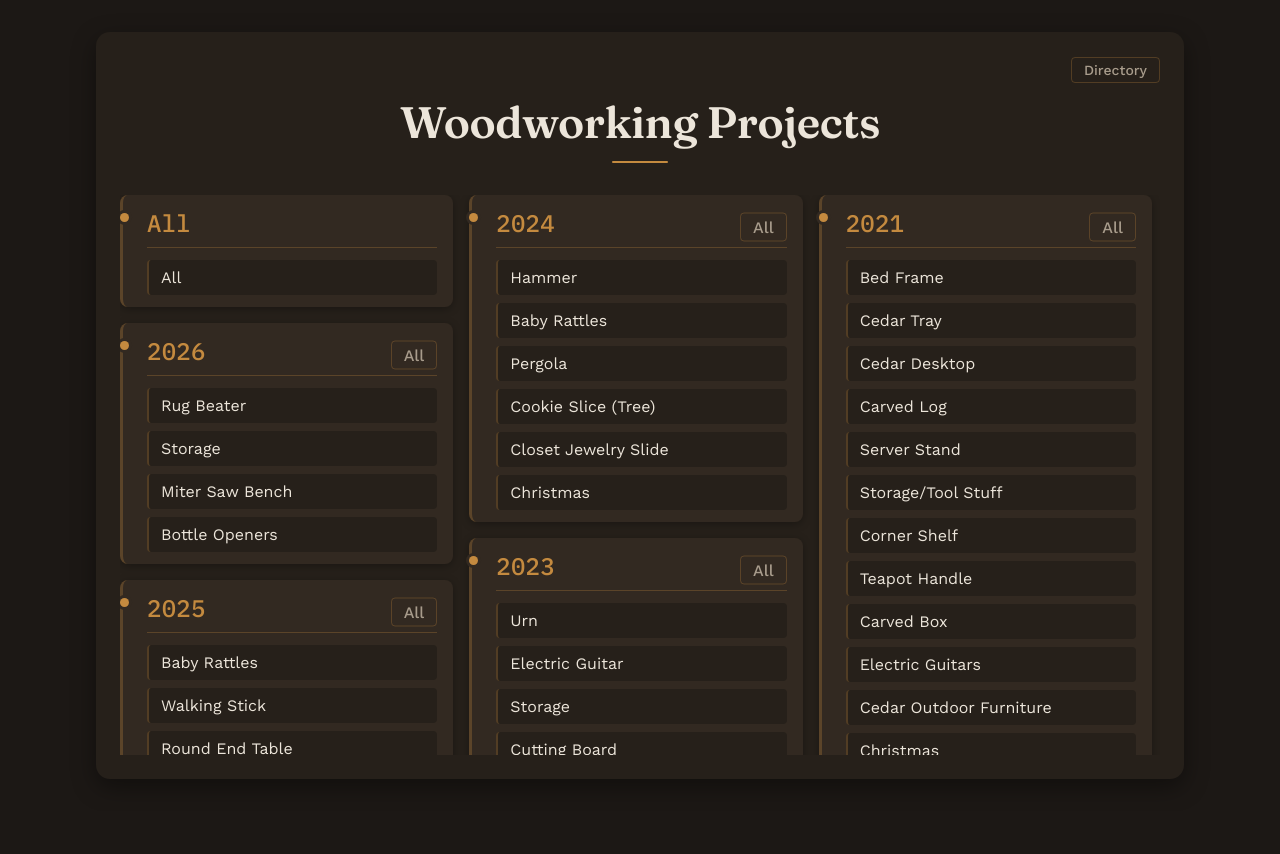
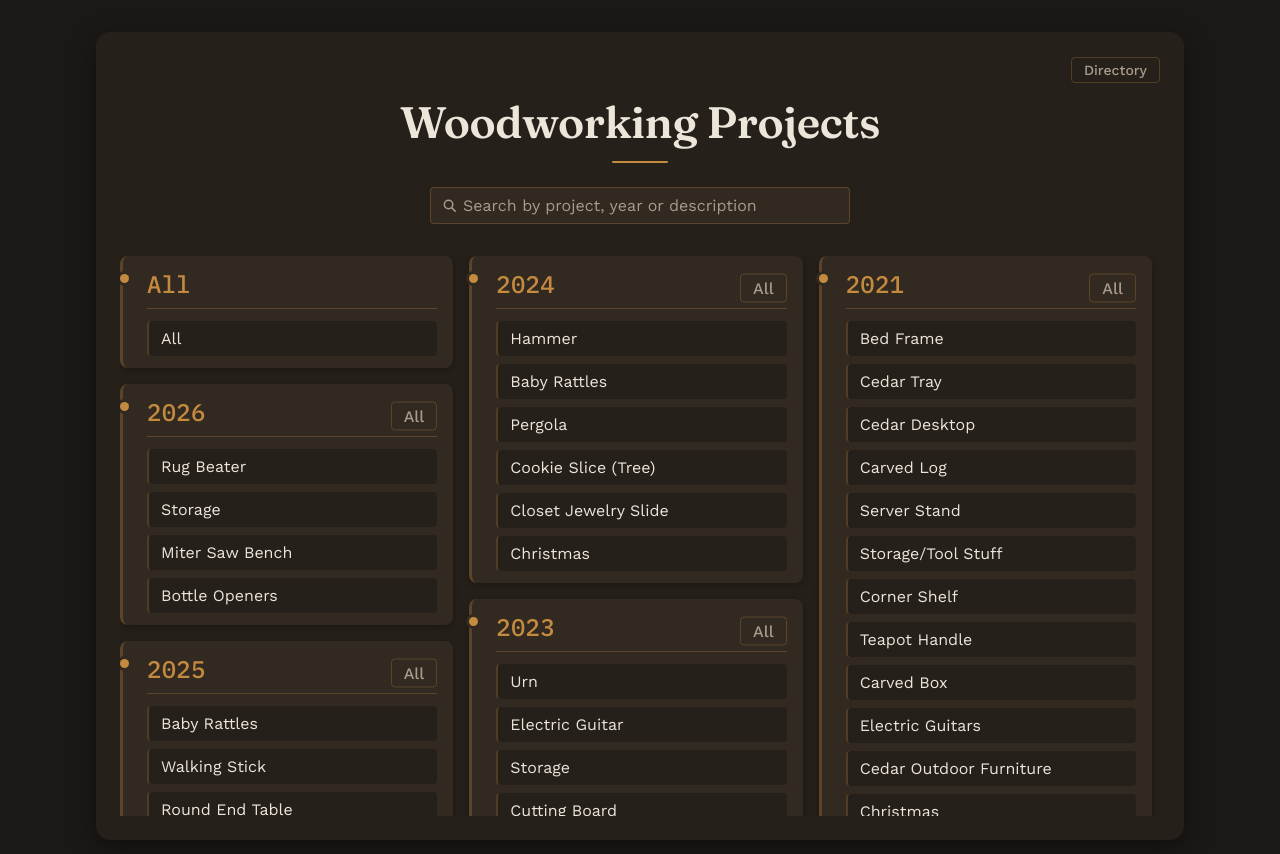
Before and after one commit to rbrock44/woodworking-projects, an Angular app: page / in a window 1280 px wide. Shown: the top 854 px of the page. Before the commit the page ends 811 px from the top, so only its background shows below. Built offline with nearby package versions, Linux system fonts and the light colour scheme.

Commit message:
add search functionality

```diff
--- a/src/app/app.component.html
+++ b/src/app/app.component.html
@@ -14,9 +14,23 @@
       @if (!this.selectedProject) {
         <div>
           <h1 class="title">Woodworking Projects</h1>
+          <div class="search-section">
+            <app-search-bar
+              [value]="this.searchTerm"
+              placeholder="Search by project, year or description"
+              label="Search projects"
+              resultNoun="project"
+              [resultCount]="this.matchingProjectCount"
+              [totalCount]="this.totalProjectCount"
+              (valueChange)="this.searchChange($event)">
+            </app-search-bar>
+          </div>
+          @if (this.filteredProjectsByYear.length === 0 && this.searchTerm.trim() !== '') {
+            <p class="no-results">No projects match "{{ this.searchTerm }}"</p>
+          }
           <div class="links-section">
             <ul class="list-group">
-              @for (projectsByYear of this.data.projectsByYear; track projectsByYear; let i = $index) {
+              @for (projectsByYear of this.filteredProjectsByYear; track projectsByYear; let i = $index) {
                 <li class="list-group-item">
                   <div class="project-row">
                     <p class="year-text">{{ projectsByYear.year }}</p>
--- a/src/app/app.component.scss
+++ b/src/app/app.component.scss
@@ -223,6 +223,19 @@ p {
   overflow-y: auto;
 }
 
+.search-section {
+  margin-top: var(--space-5);
+  display: flex;
+  justify-content: center;
+}
+
+.no-results {
+  margin-top: var(--space-5);
+  font-family: var(--font-body);
+  font-size: var(--text-base);
+  color: var(--color-text-muted);
+}
+
 @media (max-width: 750px) {
   .container {
     width: 90vw;
--- a/src/app/app.component.ts
+++ b/src/app/app.component.ts
@@ -1,16 +1,18 @@
 import {Component, OnInit, ChangeDetectionStrategy} from '@angular/core';
 import {RouterOutlet, ActivatedRoute} from '@angular/router';
-import {Project, Projects} from "./type/project.type";
+import {Project, Projects, ProjectsByYear} from "./type/project.type";
 import {getProjects} from "./services/project.service";
 import { Location } from "@angular/common";
 import {ImagesViewerComponent} from "./components/images-viewer/images-viewer.component";
-import { extractImagesByYear, URL_PARAM_PROJECT, URL_PARAM_YEAR } from './constant/constants';
+import {SearchBarComponent} from "./components/search-bar/search-bar.component";
+import { ALL, countProjects, extractImagesByYear, filterProjectsBySearch, URL_PARAM_PROJECT, URL_PARAM_YEAR } from './constant/constants';
 
 @Component({
     selector: 'app-root',
     imports: [
     RouterOutlet,
-    ImagesViewerComponent
+    ImagesViewerComponent,
+    SearchBarComponent
 ],
     providers: [],
     templateUrl: './app.component.html',
@@ -23,6 +25,10 @@ export class AppComponent implements OnInit {
   selectedYear: string = '';
   data: Projects = { projectsByYear: [] };
   isImageEnlarged: boolean = false;
+  searchTerm: string = '';
+  filteredProjectsByYear: ProjectsByYear[] = [];
+  totalProjectCount: number = 0;
+  matchingProjectCount: number = 0;
 
   constructor(
     private route: ActivatedRoute,
@@ -32,6 +38,7 @@ export class AppComponent implements OnInit {
   ngOnInit(): void {
     getProjects().then((response) => {
       this.data = response;
+      this.applySearch();
 
       const yearParam = this.route.snapshot.queryParamMap.get(URL_PARAM_YEAR);
       const projectParam = this.route.snapshot.queryParamMap.get(URL_PARAM_PROJECT);
@@ -52,6 +59,18 @@ export class AppComponent implements OnInit {
     });
   }
 
+  searchChange(term: string): void {
+    this.searchTerm = term;
+    this.applySearch();
+  }
+
+  private applySearch(): void {
+    this.filteredProjectsByYear = filterProjectsBySearch(this.data.projectsByYear, this.searchTerm);
+    // The synthetic 'All' group is a shortcut, not a project, so it stays out of the count
+    this.totalProjectCount = countProjects(this.data.projectsByYear.filter(group => group.year !== ALL));
+    this.matchingProjectCount = countProjects(this.filteredProjectsByYear);
+  }
+
   projectClick(project: Project, year: string): void {
     this.selectedProject = project;
     this.selectedYear = year;
@@ -69,7 +88,8 @@ export class AppComponent implements OnInit {
   }
 
   allProjectsByYear(year: string): void {
-    const images = extractImagesByYear(this.data.projectsByYear.filter(x => x.year === year)[0]);
+    // Search-aware: 'All' covers the projects currently visible for that year
+    const images = extractImagesByYear(this.filteredProjectsByYear.filter(x => x.year === year)[0]);
     const yearProject: Project = {
       name: '',
       desc: `All of ${year}`,
--- a/src/app/components/images-viewer/images-viewer.component.scss
+++ b/src/app/components/images-viewer/images-viewer.component.scss
@@ -154,6 +154,21 @@ img {
   display: block;
 }
 
+.image-search {
+  display: flex;
+  justify-content: center;
+  padding-bottom: var(--space-3);
+}
+
+.no-results {
+  font-family: var(--font-body);
+  font-size: var(--text-base);
+  color: var(--color-text-muted);
+  text-align: center;
+  margin: 0;
+  padding-bottom: var(--space-2);
+}
+
 @media (max-height: 850px) {
   .image-grid {
     max-height: 60vh;
--- a/src/app/components/images-viewer/images-viewer.component.ts
+++ b/src/app/components/images-viewer/images-viewer.component.ts
@@ -1,13 +1,15 @@
 import { Location, NgOptimizedImage } from '@angular/common';
-import { Component, Input, Output, EventEmitter, OnInit, HostListener, ChangeDetectionStrategy } from '@angular/core';
+import { Component, Input, Output, EventEmitter, OnInit, OnChanges, HostListener, ChangeDetectionStrategy } from '@angular/core';
 import { Image, ImageSize } from '../../type/project.type';
 import { ImageOverlayComponent } from '../image-overlay/image-overlay.component';
+import { SearchBarComponent } from '../search-bar/search-bar.component';
 import { ActivatedRoute } from '@angular/router';
-import { adjustImageToScreenSize, createThumbnailImageUrl, CSS_SELECTOR_IMAGES, IMAGE_SIZE_DEFAULT, URL_PARAM_IMAGE, URL_PARAM_INDEX } from '../../constant/constants';
+import { adjustImageToScreenSize, createThumbnailImageUrl, CSS_SELECTOR_IMAGES, filterImagesBySearch, IMAGE_SIZE_DEFAULT, URL_PARAM_IMAGE, URL_PARAM_INDEX } from '../../constant/constants';
 
 @Component({
     imports: [
     ImageOverlayComponent,
+    SearchBarComponent,
     NgOptimizedImage
 ],
     selector: 'app-images-viewer',
@@ -15,27 +17,48 @@ import { adjustImageToScreenSize, createThumbnailImageUrl, CSS_SELECTOR_IMAGES,
     changeDetection: ChangeDetectionStrategy.Eager,
     styleUrls: ['./images-viewer.component.scss']
 })
-export class ImagesViewerComponent {
+export class ImagesViewerComponent implements OnInit, OnChanges {
   @Input() images: Image[] = [];
   @Output() enlargedChange = new EventEmitter<boolean>();
   currentIndex: number = 0;
   isOverlayOpen: boolean = false;
   singleView = false;
   singleImage: ImageSize = { ...IMAGE_SIZE_DEFAULT };
+  searchTerm: string = '';
+  filteredImages: Image[] = [];
 
   constructor(private route: ActivatedRoute, private location: Location) {
     this.adjustImageSize(window.innerWidth, window.innerHeight);
   }
 
   ngOnInit(): void {
+    this.applySearch();
+
     const imageParam = this.route.snapshot.queryParamMap.get(URL_PARAM_IMAGE);
     if (imageParam !== null && imageParam !== '') {
-      this.currentIndex = this.images.findIndex(image => image.name === imageParam);
-      this.singleView = true;
+      const index = this.filteredImages.findIndex(image => image.name === imageParam);
+      if (index !== -1) {
+        this.currentIndex = index;
+        this.singleView = true;
+      }
     }
 
     this.checkForIndex(this.route.snapshot.queryParamMap.get(URL_PARAM_INDEX));
     this.emitEnlargedState();
+  }
+
+  ngOnChanges(): void {
+    this.searchTerm = '';
+    this.applySearch();
+  }
+
+  searchChange(term: string): void {
+    this.searchTerm = term;
+    this.applySearch();
+  }
+
+  private applySearch(): void {
+    this.filteredImages = filterImagesBySearch(this.images, this.searchTerm);
   }
 
   @HostListener('window:resize', ['$event'])
@@ -73,7 +96,7 @@ export class ImagesViewerComponent {
   }
 
   goToNext() {
-    if (this.currentIndex < this.images.length - 1) {
+    if (this.currentIndex < this.filteredImages.length - 1) {
       this.currentIndex++;
       this.replaceImageUrlParam(this.currentIndex);
     } else {
@@ -120,7 +143,7 @@ export class ImagesViewerComponent {
     if (index === null) {
       url = this.buildImageUrl(null);
     } else {
-      const imageName = this.images[index]?.name || '';
+      const imageName = this.filteredImages[index]?.name || '';
       url = this.buildImageUrl(imageName, index);
     }
 
--- /dev/null
+++ b/src/app/components/search-bar/search-bar.component.html
@@ -0,0 +1,27 @@
+<div class="search-bar">
+  <div class="search-field">
+    <span class="search-icon" aria-hidden="true">
+      <svg width="15" height="15" viewBox="0 0 16 16" fill="none" stroke="currentColor" stroke-width="1.6"
+        stroke-linecap="round">
+        <circle cx="7" cy="7" r="4.5"></circle>
+        <line x1="10.4" y1="10.4" x2="14" y2="14"></line>
+      </svg>
+    </span>
+    <input
+      class="search-input"
+      type="search"
+      autocomplete="off"
+      [attr.aria-label]="this.label"
+      [placeholder]="this.placeholder"
+      [value]="this.value"
+      (input)="this.onInput($event)">
+    @if (this.isSearching) {
+      <button class="clear-button" type="button" aria-label="Clear search" (click)="this.clear()">
+        &#10005;
+      </button>
+    }
+  </div>
+  @if (this.isSearching) {
+    <p class="result-count" role="status" aria-live="polite">{{ this.resultText }}</p>
+  }
+</div>
--- /dev/null
+++ b/src/app/components/search-bar/search-bar.component.scss
@@ -0,0 +1,88 @@
+:host {
+  display: block;
+  width: 100%;
+}
+
+.search-bar {
+  display: flex;
+  flex-direction: column;
+  align-items: center;
+  gap: var(--space-1);
+}
+
+.search-field {
+  position: relative;
+  display: flex;
+  align-items: center;
+  width: 100%;
+  max-width: 420px;
+  margin: 0 auto;
+}
+
+.search-icon {
+  position: absolute;
+  left: var(--space-3);
+  display: flex;
+  color: var(--color-text-muted);
+  pointer-events: none;
+}
+
+.search-input {
+  width: 100%;
+  padding: var(--space-2) var(--space-6) var(--space-2) var(--space-6);
+  font-family: var(--font-body);
+  font-size: var(--text-base);
+  color: var(--color-text);
+  background-color: var(--color-surface-raised);
+  border: 1px solid var(--color-border);
+  border-radius: var(--radius-sm);
+  transition: border-color var(--transition), background-color var(--transition);
+}
+
+.search-input::placeholder {
+  color: var(--color-text-muted);
+}
+
+.search-input:hover {
+  background-color: var(--color-surface-hover);
+}
+
+.search-input:focus {
+  outline: none;
+  border-color: var(--color-accent);
+  background-color: var(--color-surface-hover);
+}
+
+/* The native clear affordance sits where our own button goes. */
+.search-input::-webkit-search-cancel-button {
+  appearance: none;
+}
+
+.clear-button {
+  position: absolute;
+  right: var(--space-2);
+  display: flex;
+  align-items: center;
+  justify-content: center;
+  padding: var(--space-1);
+  font-size: var(--text-sm);
+  line-height: 1;
+  color: var(--color-text-muted);
+  background-color: transparent;
+  border: none;
+  border-radius: var(--radius-sm);
+  cursor: pointer;
+  transition: color var(--transition);
+}
+
+.clear-button:hover {
+  color: var(--color-accent);
+}
+
+.result-count {
+  margin: 0;
+  font-family: var(--font-mono);
+  font-size: var(--text-xs);
+  letter-spacing: 0.02em;
+  color: var(--color-text-muted);
+}
--- /dev/null
+++ b/src/app/components/search-bar/search-bar.component.ts
@@ -0,0 +1,35 @@
+import { Component, Input, Output, EventEmitter, ChangeDetectionStrategy } from '@angular/core';
+
+@Component({
+    imports: [],
+    selector: 'app-search-bar',
+    templateUrl: './search-bar.component.html',
+    changeDetection: ChangeDetectionStrategy.Eager,
+    styleUrls: ['./search-bar.component.scss']
+})
+export class SearchBarComponent {
+  @Input() value: string = '';
+  @Input() placeholder: string = 'Search';
+  @Input() label: string = 'Search';
+  @Input() resultCount: number = 0;
+  @Input() totalCount: number = 0;
+  @Input() resultNoun: string = 'result';
+  @Output() valueChange = new EventEmitter<string>();
+
+  get isSearching(): boolean {
+    return this.value.trim() !== '';
+  }
+
+  get resultText(): string {
+    const noun = this.resultCount === 1 ? this.resultNoun : `${this.resultNoun}s`;
+    return `${this.resultCount} of ${this.totalCount} ${noun}`;
+  }
+
+  onInput(event: Event): void {
+    this.valueChange.emit((event.target as HTMLInputElement).value);
+  }
+
+  clear(): void {
+    this.valueChange.emit('');
+  }
+}
```
Also changed, not shown: src/app/components/images-viewer/images-viewer.component.html (+24 -9 lines), src/app/constant/constants.ts (+46 -0 lines), 2 other files (tests, documents, lock files or other folders).
